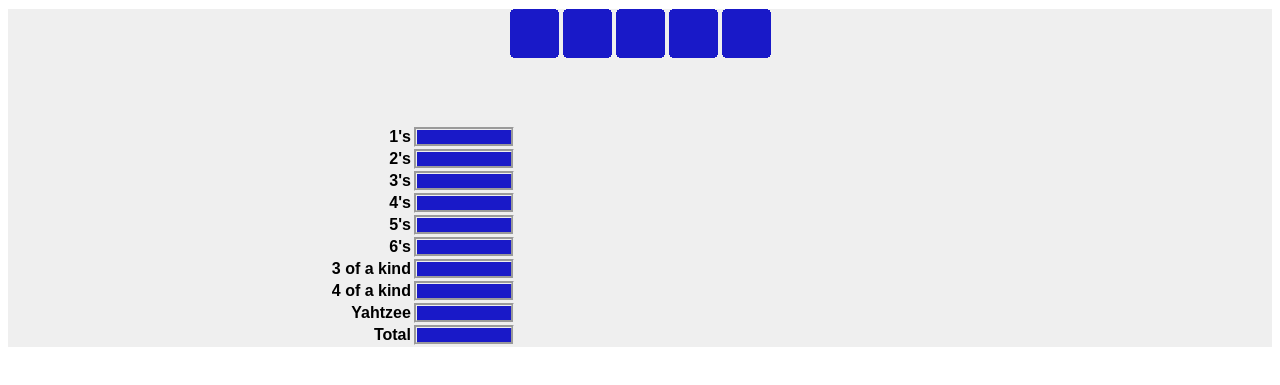
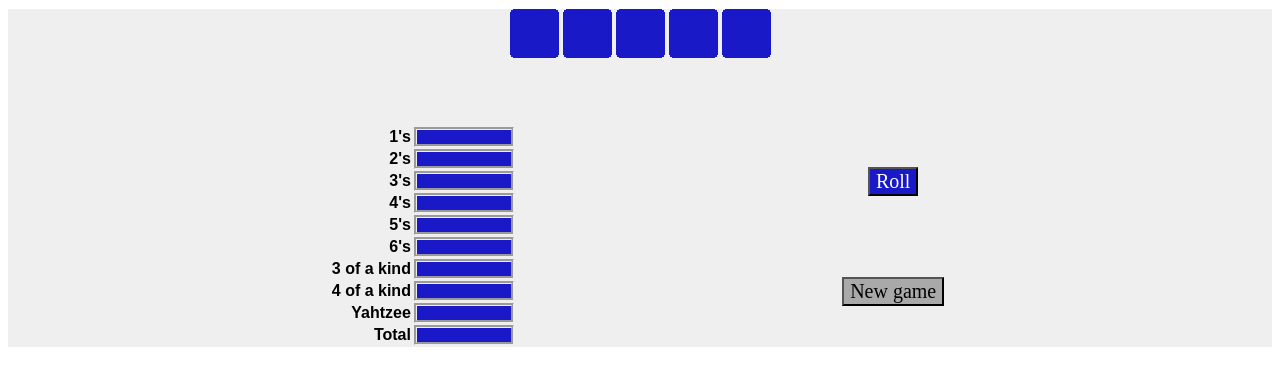
Before and after one commit to CJMonahann/CSC235-HW2, a plain HTML site: page index.html in a window 1280 px wide. Shown: the part 103-488 px from the top of the page. Drawn offline with Linux system fonts and the light colour scheme.

Commit message:
Created Buttons and roll method.

```diff
--- a/index.html
+++ b/index.html
@@ -2,7 +2,7 @@
 <!--	Name: Cornelius Monahan
 		Course:	  235.01
 		Homework: #2
-		Git-Hub:
+		Git-Hub: https://github.com/CJMonahann/CSC235-HW2.git
   -->
 <html>
 <head>
@@ -10,21 +10,37 @@
     <link rel = "StyleSheet" type = "text/css" href = "styles.css">
 </head>
 <body>
+    <script>
+    <!--
+        function roll() {
+            var ID = "d0"
+            //iterate through dice images to chnage all images
+            for(var i = 0; i <= 5; i++) {
+                var dice = document.getElementById(ID); //collect needed image per iteration
+                var num = Math.floor(6 * Math.random()) + 1; //collect random number
+                dice.src = "pix/dice" + num + ".gif"; //change image src to the random dice image
+                ID = "d" + i; //change ID string to retrieve next image
+            }
+        }
+    //-->
+    </script>
     <h1> Yahtzee </h1>
     <div>
-        <img src = "pix\dice0.gif" alt = "dice 0">
-        <img src = "pix\dice0.gif" alt = "dice 0">
-        <img src = "pix\dice0.gif" alt = "dice 0">
-        <img src = "pix\dice0.gif" alt = "dice 0">
-        <img src = "pix\dice0.gif" alt = "dice 0">
+        <img id = "d0" src = "pix\dice0.gif" alt = "dice 0">
+        <img id = "d1" src = "pix\dice0.gif" alt = "dice 0">
+        <img id = "d2" src = "pix\dice0.gif" alt = "dice 0">
+        <img id = "d3" src = "pix\dice0.gif" alt = "dice 0">
+        <img id = "d4" src = "pix\dice0.gif" alt = "dice 0">
     </div>
     <table>
-        <tr> <td class = "c1"> 1's </td> <td class = "c2"></td> <td class = "c3" rowspan = "5"></td> </tr>
+        <tr> <td class = "c1"> 1's </td> <td class = "c2"></td>
+            <td class = "c3" rowspan = "5"><button onClick = "roll()" class = "b1">Roll</button></td> </tr>
         <tr> <td class = "c1"> 2's </td> <td class = "c2"></td> </tr>
         <tr> <td class = "c1"> 3's </td> <td class = "c2"></td> </tr>
         <tr> <td class = "c1"> 4's </td> <td class = "c2"></td> </tr>
         <tr> <td class = "c1"> 5's </td> <td class = "c2"></td> </tr>
-        <tr> <td class = "c1"> 6's </td> <td class = "c2"></td> <td class = "c3" rowspan = "5"></td> </tr>
+        <tr> <td class = "c1"> 6's </td> <td class = "c2"></td>
+            <td class = "c3" rowspan = "5"><button class = "b2">New game</button></td> </tr>
         <tr> <td class = "c1"> 3 of a kind </td> <td class = "c2"></td> </tr>
         <tr> <td class = "c1"> 4 of a kind </td> <td class = "c2"></td> </tr>
         <tr> <td class = "c1" > Yahtzee </td> <td class = "c2"></td> </tr>
--- a/styles.css
+++ b/styles.css
@@ -38,5 +38,18 @@ td.c2 {
 
 td.c3 {
     width: 60%;
-    text-align: right;
+    text-align: center;
 }
+
+button.b1 {
+    font-family: 'Times New Roman', Times, serif;
+    font-size: 20px;
+    background-color: #1919C8;
+    color: white;
+}
+
+button.b2 {
+    font-family: 'Times New Roman', Times, serif;
+    font-size: 20px;
+    background-color: darkgray;
+}
```
